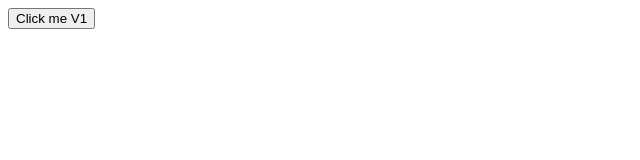
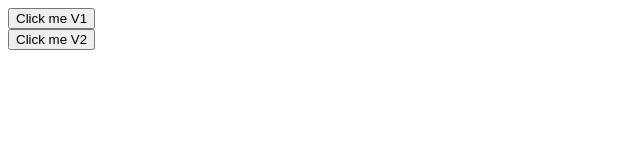
Before and after one commit to learnwithsuraz07/github-demo, a plain HTML site: page index.html in a window 1280 px wide. Shown: the whole page, without its empty margins (0-640 px from the left). Drawn offline with Linux system fonts and the light colour scheme.

Commit message:
add v2 button

```diff
--- a/index.html
+++ b/index.html
@@ -9,11 +9,9 @@
     <div class="container">
         <button type="button">Click me V1</button>
     </div>
-    <!-- <div class="container">
+    <div class="container">
         <button type="button">Click me V2</button>
     </div>
-    <div class="container">
-        <button type="button">Click me V3</button>
-    </div> -->
+
 </body>
 </html>
```
